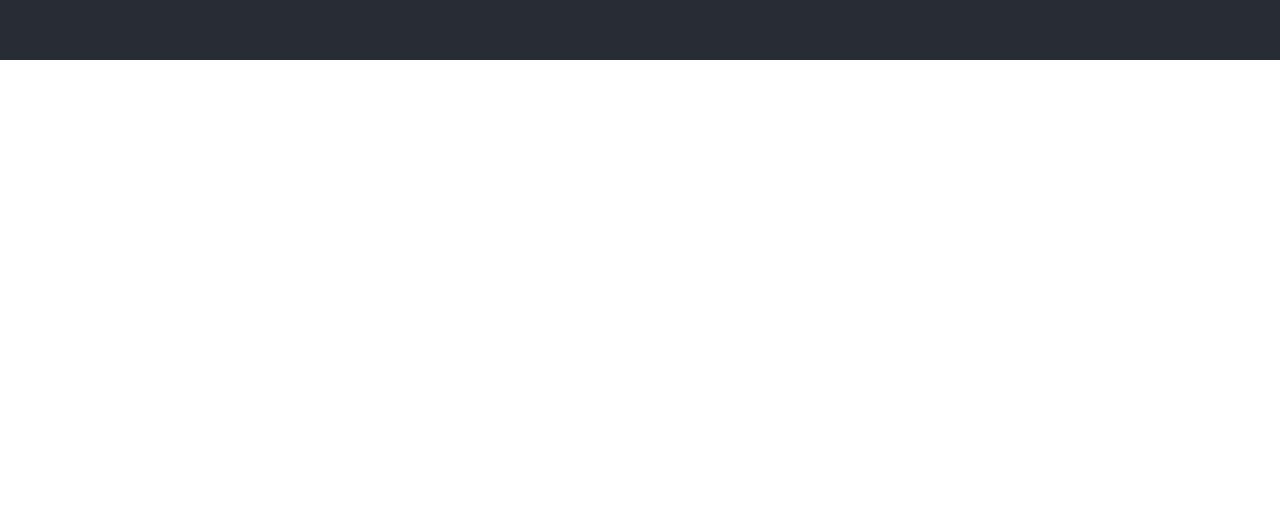
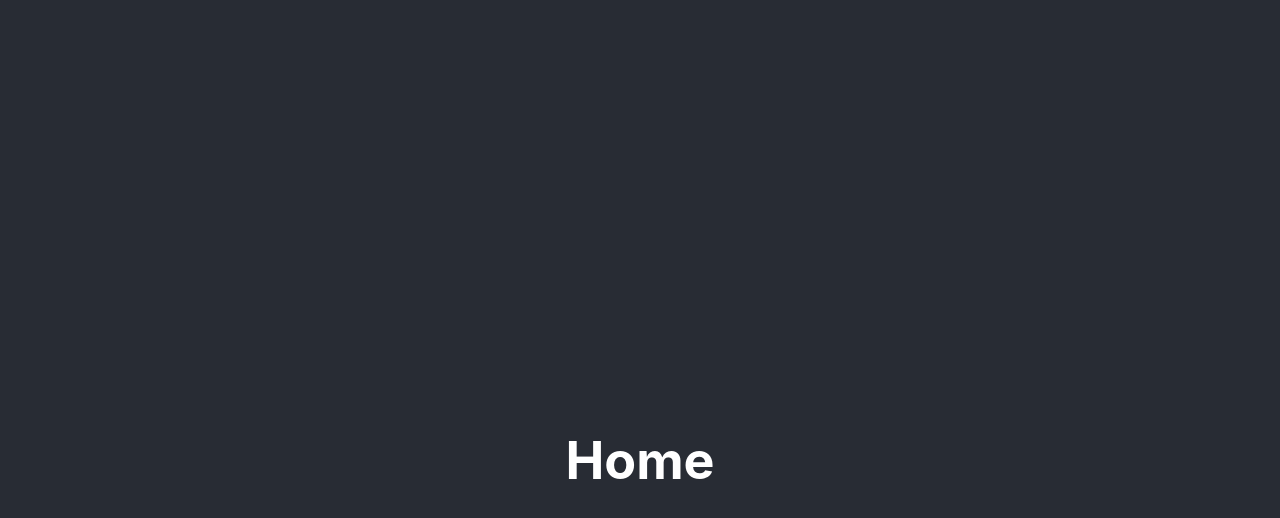
Before and after one commit to john-yo-ahn/hbcwebsite, a React (Create React App) app: page / in a window 1280 px wide. Shown: the part 740-1258 px from the top of the page. Before the commit the page ends 800 px from the top, so only its background shows below. Built offline with nearby package versions, Linux system fonts and the light colour scheme.

Commit message:
aADD: add blank components for website population

```diff
--- a/src/App.js
+++ b/src/App.js
@@ -1,24 +1,21 @@
 import logo from './logo.svg';
-import './App.css';
+import './styles/App.css';
+import Home from "./components/home"
 
 function App() {
   return (
-    <div className="App">
-      <header className="App-header">
-        {/* <img src={logo} className="App-logo" alt="logo" />
-        <p>
-          Edit <code>src/App.js</code> and save to reload.
-        </p>
-        <a
-          className="App-link"
-          href="https://reactjs.org"
-          target="_blank"
-          rel="noopener noreferrer"
-        >
-          Learn React
-        </a> */}
-        <h1>hello</h1>
-      </header>
+    <div>
+      <div className="App">
+        <header className="App-header">
+          <h1>Hi How are you?</h1>
+        </header>
+      </div>
+      <div>
+        <Home />
+      </div>
+      <div>
+
+      </div>
     </div>
   );
 }
--- /dev/null
+++ b/src/components/home.js
@@ -0,0 +1,26 @@
+import * as React from 'react'
+import "../styles/App.css"
+
+function Home() {
+  return (
+    <div className="App">
+      <header className="App-header">
+        {/* <img src={logo} className="App-logo" alt="logo" />
+        <p>
+          Edit <code>src/App.js</code> and save to reload.
+        </p>
+        <a
+          className="App-link"
+          href="https://reactjs.org"
+          target="_blank"
+          rel="noopener noreferrer"
+        >
+          Learn React
+        </a> */}
+        <h1>Home</h1>
+      </header>
+    </div>
+  );
+}
+
+export default Home;
--- a/src/index.js
+++ b/src/index.js
@@ -2,6 +2,7 @@ import React from 'react';
 import ReactDOM from 'react-dom';
 import './index.css';
 import App from './App';
+import Home from './components/home'
 import reportWebVitals from './reportWebVitals';
 
 ReactDOM.render(
```
Also changed, not shown: src/components/about.js (added, +26 -0 lines), src/components/blank.js (added, +26 -0 lines), src/styles/App.css (renamed from src/App.css), 1 other file (tests, documents, lock files or other folders).
